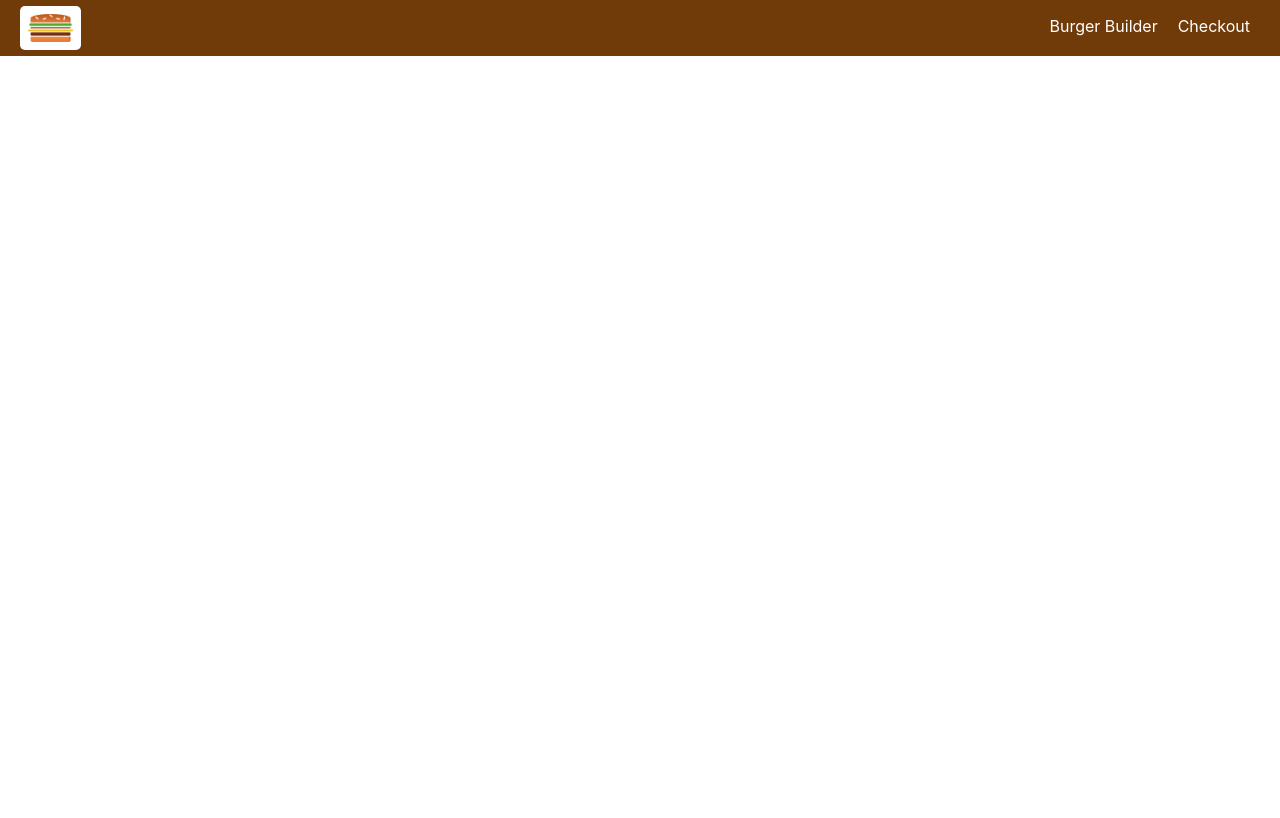
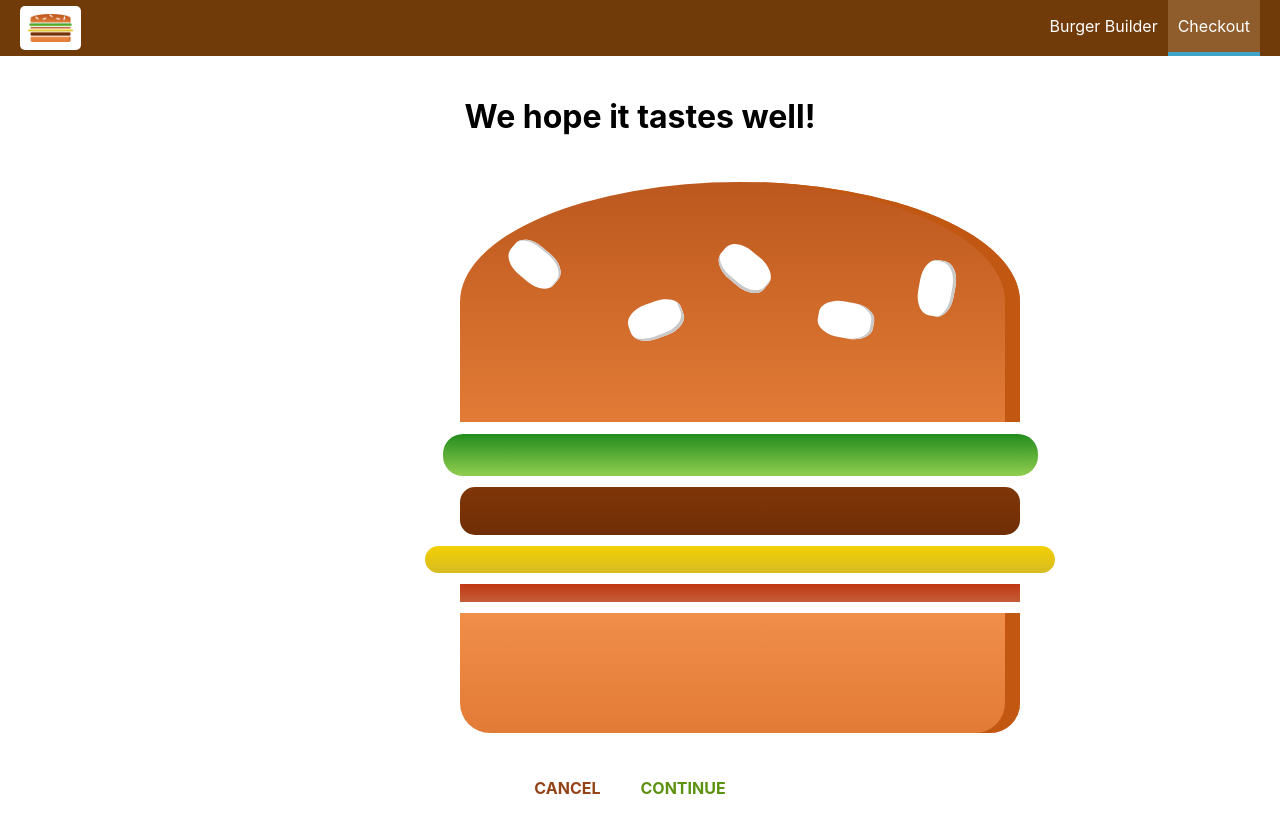
Before and after one commit to Haonan-Qi/burger_order_system, a React (Create React App) app: page /checkout in a window 1280 px wide. Built offline with nearby package versions, Linux system fonts and the light colour scheme.

Commit message:
+ Navigating back & To Next Page to CheckOut Page

```diff
--- a/src/App.js
+++ b/src/App.js
@@ -3,13 +3,13 @@ import "./App.css";
 import { Route } from "react-router-dom";
 import Layout from "./components/Layout/Layout";
 import BurgerBuilder from "./containers/BurgerBuilder/BurgerBuilder";
-import CheckoutSummary from "./containers/Checkout/Checkout";
+import Checkout from "./containers/Checkout/Checkout";
 
 function App() {
   return (
     <Layout>
-      <Route path="/Burger-Builder" component={BurgerBuilder} />
-      <Route path="/Checkout-Summary" component={CheckoutSummary} />
+      <Route path="/burger-Builder" component={BurgerBuilder} />
+      <Route path="/checkout" component={Checkout} />
     </Layout>
   );
 }
--- a/src/components/Burger/Burger.module.css
+++ b/src/components/Burger/Burger.module.css
@@ -2,7 +2,7 @@
     display: flex;
     flex-direction: column;
     justify-content: center;
-    width: 100%;
+    width: 80%;
     margin: auto;
     height: 150px;
     overflow: scroll;
--- a/src/components/Burger/BurgerIngredient/BurgerIngredient.module.css
+++ b/src/components/Burger/BurgerIngredient/BurgerIngredient.module.css
@@ -1,5 +1,5 @@
 .BreadBottom {
-    height: 13%;
+    height: 20%;
     width: 80%;
     background: linear-gradient(#F08E4A, #e27b36);
     border-radius: 0 0 30px 30px;
@@ -8,7 +8,7 @@
 }
 
 .BreadTop {
-    height: 20%;
+    height: 40%;
     width: 80%;
     background: linear-gradient(#bc581e, #e27b36);
     border-radius: 50% 50% 0 0;
--- a/src/components/Burger/CheckoutSummary/CheckoutSummary.js
+++ b/src/components/Burger/CheckoutSummary/CheckoutSummary.js
@@ -5,6 +5,7 @@ import Button from '../../UI/Button/Button';
 import classes from './CheckoutSummary.module.css';
 
 const checkoutSummary = (props) => {
+
     return (
         <div className={classes.CheckoutSummary}>
             <h1>We hope it tastes well!</h1>
--- a/src/components/Navigation/NavigationItems/NavigationItems.js
+++ b/src/components/Navigation/NavigationItems/NavigationItems.js
@@ -4,8 +4,8 @@ import NavigationItem from './NavigationItem/NavigationItem';
 
 const navigationItems = () => (
     <ul className={classes.NavigationItems}>
-        <NavigationItem link="/Burger-Builder">Burger Builder</NavigationItem>
-        <NavigationItem link="/Checkout-Summary">Checkout</NavigationItem>
+        <NavigationItem link="/burger-Builder">Burger Builder</NavigationItem>
+        <NavigationItem link="/checkout">Checkout</NavigationItem>
     </ul>
 );
 
--- a/src/containers/BurgerBuilder/BurgerBuilder.js
+++ b/src/containers/BurgerBuilder/BurgerBuilder.js
@@ -6,6 +6,7 @@ import SingleOrderSummary from "../../components/Burger/SingleOrderSummary/Singl
 import axios from "../../axios-orders";
 import Spinner from "../../components/UI/Spinner/Spinner";
 import WithErrorHandler from "../../hoc/withErrorHandler/withErrorHandler";
+import { Redirect } from "react-router-dom";
 
 const INGREDIENT_PRICES = {
   salad: 0.5,
@@ -88,30 +89,31 @@ class BurgerBuilder extends Component {
 
   purchaseContinueHandler = () => {
     //alert("You continue!");
-    this.setState({ loading: true });
-    const order = {
-      ingredients: this.state.ingredients,
-      price: this.state.totalPrice,
-      customer: {
-        name: "Sexy Boy",
-        address: {
-          street: "JinLun",
-          zipCode: "3167",
-          contry: "AU",
-        },
-        email: "SexyBoy@gmail.com",
-      },
-      deliveryMode: "fastest",
-    };
+    // this.setState({ loading: true });
+    // const order = {
+    //   ingredients: this.state.ingredients,
+    //   price: this.state.totalPrice,
+    //   customer: {
+    //     name: "Sexy Boy",
+    //     address: {
+    //       street: "JinLun",
+    //       zipCode: "3167",
+    //       contry: "AU",
+    //     },
+    //     email: "SexyBoy@gmail.com",
+    //   },
+    //   deliveryMode: "fastest",
+    // };
     // Firebase will add an unique id property for your data
-    axios
-      .post("/orders.json", order)
-      .then((res) => {
-        this.setState({ loading: false, purchasing: false });
-      })
-      .catch((er) => {
-        this.setState({ loading: false, purchasing: false });
-      });
+    // axios
+    //   .post("/orders.json", order)
+    //   .then((res) => {
+    //     this.setState({ loading: false, purchasing: false });
+    //   })
+    //   .catch((er) => {
+    //     this.setState({ loading: false, purchasing: false });
+    //   });
+    this.props.history.push("/checkout");
   };
 
   render() {
--- a/src/containers/Checkout/Checkout.js
+++ b/src/containers/Checkout/Checkout.js
@@ -12,10 +12,22 @@ class Checkout extends Component {
     },
   };
 
+  checkoutCancelledHandler = () => {
+    this.props.history.goBack();
+  };
+
+  checkoutContinuedHandler = () => {
+    this.props.history.replace("/checkout/contact-data");
+  };
+
   render() {
     return (
       <div>
-        <CheckoutSummary ingredients={this.state.ingredients} />
+        <CheckoutSummary
+          ingredients={this.state.ingredients}
+          checkoutCancelled={this.checkoutCancelledHandler}
+          checkoutContinued={this.checkoutContinuedHandler}
+        />
       </div>
     );
   }
```
